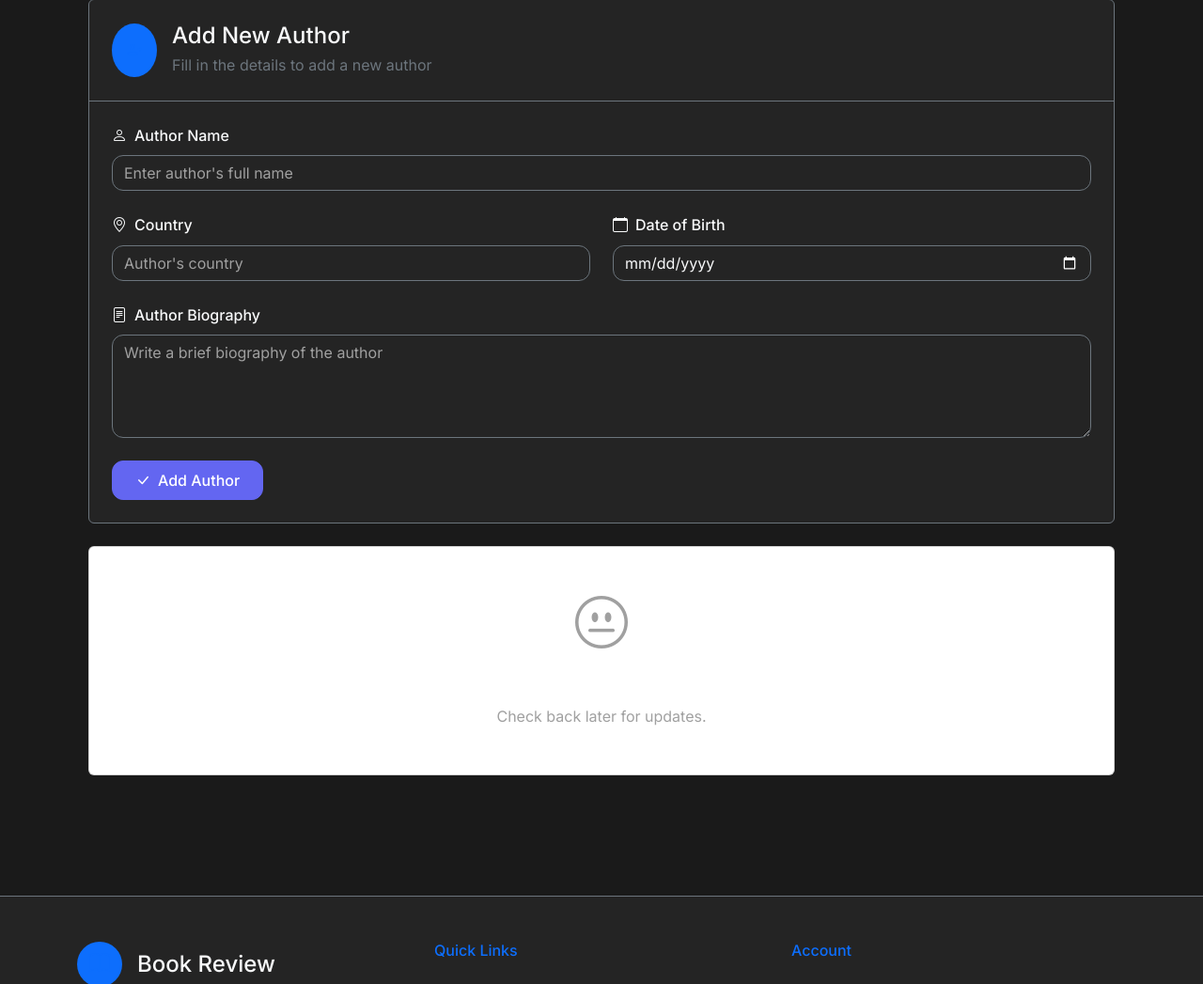
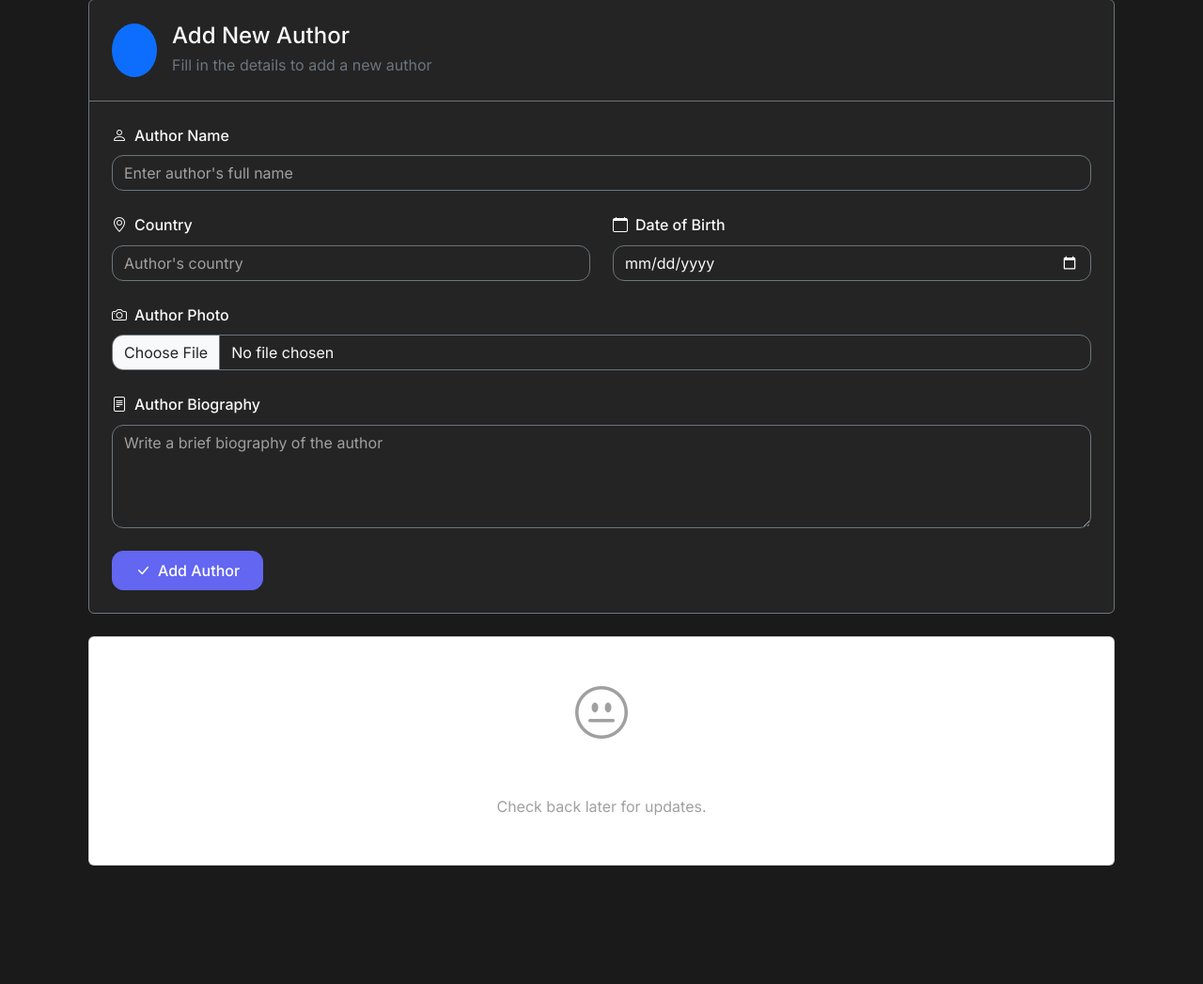
Before and after one commit to AlbertoZuiga/software-architecture-group-7, a Django app: page /authors/ in a window 1280 px wide, after a click on "Add New Author". Shown: the part 326-1373 px from the top of the page at 94% size. Run offline with Django 5.2, Linux system fonts and the light colour scheme; the visitor is signed in with stand-in values (Sample User, id 1); data that the repository does not hold is empty.

Commit message:
style: add photo field to Author model and cover_image field to Book model; update templates and forms to support image uploads

```diff
--- a/apps/authors/models.py
+++ b/apps/authors/models.py
@@ -6,6 +6,7 @@ class Author(models.Model):
     country = models.CharField(max_length=100)
     date_of_birth = models.DateField(null=True, blank=True)
     description = models.TextField(blank=True, null=True)
+    photo = models.ImageField(upload_to='authors/', null=True, blank=True, help_text="Foto del autor")
 
     class Meta:
         ordering = ["name"]
--- a/apps/authors/templates/authors/authors_index.html
+++ b/apps/authors/templates/authors/authors_index.html
@@ -49,9 +49,13 @@
                 <div class="card h-100 hover-card bg-dark border-secondary">
                     <div class="card-body">
                         <div class="d-flex align-items-center mb-3">
-                            <div class="rounded-circle bg-primary bg-opacity-15 p-3 me-3">
-                                <i class="bi bi-person text-primary"></i>
-                            </div>
+                            {% if author.photo %}
+                                <img src="{{ author.photo.url }}" alt="{{ author.name }}" class="rounded-circle me-3" style="width: 60px; height: 60px; object-fit: cover;">
+                            {% else %}
+                                <div class="rounded-circle bg-primary bg-opacity-15 p-3 me-3">
+                                    <i class="bi bi-person text-primary"></i>
+                                </div>
+                            {% endif %}
                             <div>
                                 <h3 class="h5 mb-1 text-light">{{ author.name }}</h3>
                                 <p class="text-secondary small mb-0">{{ author.country }}</p>
--- a/apps/authors/templates/authors/authors_update.html
+++ b/apps/authors/templates/authors/authors_update.html
@@ -31,7 +31,7 @@
 
                 <div class="card-body p-4">
                     {% url 'authors:update' author.id as update_url %}
-                    {% include "partials/_authors_form.html" with form_action=update_url submit_label="Save Changes" initial_name=author.name initial_country=author.country initial_date_of_birth=author.date_of_birth|date:'Y-m-d' initial_description=author.description %}
+                    {% include "partials/_authors_form.html" with form_action=update_url submit_label="Save Changes" initial_name=author.name initial_country=author.country initial_date_of_birth=author.date_of_birth|date:'Y-m-d' initial_description=author.description initial_photo=author.photo %}
                 </div>
             </div>
         </div>
--- a/apps/authors/templates/partials/_authors_form.html
+++ b/apps/authors/templates/partials/_authors_form.html
@@ -1,4 +1,4 @@
-<form method="post" action="{{ form_action }}">
+<form method="post" action="{{ form_action }}" enctype="multipart/form-data">
     {% csrf_token %}
 
     <div class="row g-4">
@@ -58,6 +58,28 @@
                 >
                 {% if errors.date_of_birth %}
                     <div class="invalid-feedback">{{ errors.date_of_birth }}</div>
+                {% endif %}
+            </div>
+        </div>
+
+        <!-- Photo Field -->
+        <div class="col-12">
+            <div class="form-group">
+                <label for="photo" class="form-label text-light">
+                    <i class="bi bi-camera me-2"></i>Author Photo
+                </label>
+                <input
+                    id="photo"
+                    type="file"
+                    name="photo"
+                    class="form-control bg-dark border-secondary text-light"
+                    accept="image/*"
+                >
+                {% if initial_photo %}
+                    <div class="mt-2">
+                        <small class="text-muted">Current photo:</small>
+                        <img src="{{ initial_photo.url }}" alt="Current author photo" class="img-thumbnail" style="max-width: 100px; max-height: 100px;">
+                    </div>
                 {% endif %}
             </div>
         </div>
--- a/apps/authors/views.py
+++ b/apps/authors/views.py
@@ -53,6 +53,7 @@ def authors_create(request):
         country = request.POST.get("country", "").strip()
         date_of_birth_raw = request.POST.get("date_of_birth", "").strip()
         description = request.POST.get("description", "").strip()
+        photo = request.FILES.get("photo")
 
         form_values["name"] = name
         form_values["country"] = country
@@ -74,9 +75,16 @@ def authors_create(request):
                 errors["date_of_birth"] = "Invalid date format (YYYY-MM-DD)"
 
         if not errors:
-            Author.objects.create(
-                name=name, country=country, date_of_birth=dob, description=description
-            )
+            author_data = {
+                'name': name,
+                'country': country,
+                'date_of_birth': dob,
+                'description': description
+            }
+            if photo:
+                author_data['photo'] = photo
+
+            Author.objects.create(**author_data)
             return redirect("authors:index")
 
     author_list = Author.objects.all()
@@ -102,6 +110,7 @@ def authors_update(request, author_id):
         country = request.POST.get("country", "").strip()
         date_of_birth_raw = request.POST.get("date_of_birth", "").strip()
         description = request.POST.get("description", "").strip()
+        photo = request.FILES.get("photo")
 
         form_values["name"] = name
         form_values["country"] = country
@@ -127,7 +136,9 @@ def authors_update(request, author_id):
             author.country = country
             author.date_of_birth = dob
             author.description = description
-            author.save(update_fields=["name", "country", "date_of_birth", "description"])
+            if photo:
+                author.photo = photo
+            author.save()
             return redirect("authors:index")
 
     return render(
--- a/apps/books/models.py
+++ b/apps/books/models.py
@@ -8,6 +8,7 @@ class Book(models.Model):
     name = models.CharField(max_length=255)
     summary = models.TextField(max_length=2000)
     published_at = models.DateField()
+    cover_image = models.ImageField(upload_to='books/', null=True, blank=True, help_text="Imagen de portada del libro")
 
     total_sales = models.PositiveIntegerField(default=0)
 
--- a/apps/books/templates/books/books_index.html
+++ b/apps/books/templates/books/books_index.html
@@ -61,6 +61,9 @@
         {% for book in books %}
             <div class="col">
                 <div class="card h-100 bg-dark border-secondary hover-card">
+                    {% if book.cover_image %}
+                        <img src="{{ book.cover_image.url }}" alt="{{ book.name }} cover" class="card-img-top" style="height: 200px; object-fit: cover;">
+                    {% endif %}
                     <div class="card-body">
                         <h5 class="card-title text-truncate mb-2 text-light fw-bold">{{ book.name }}</h5>
                         <p class="text-secondary small mb-2">
--- a/apps/books/templates/books/books_update.html
+++ b/apps/books/templates/books/books_update.html
@@ -31,7 +31,7 @@
 
                 <div class="card-body p-4">
                     {% url 'books:update' book.id as update_url %}
-                    {% include "partials/_books_form.html" with form_action=update_url submit_label="Save Changes" initial_name=book.name initial_summary=book.summary initial_published_at=book.published_at initial_author=book.author %}
+                    {% include "partials/_books_form.html" with form_action=update_url submit_label="Save Changes" initial_name=book.name initial_summary=book.summary initial_published_at=book.published_at initial_author=book.author initial_cover_image=book.cover_image %}
                 </div>
             </div>
         </div>
--- a/book_review_web/settings.py
+++ b/book_review_web/settings.py
@@ -130,6 +130,10 @@ STATICFILES_DIRS = [
     os.path.join(BASE_DIR, "static"),  # Ensure this points to your static directory
 ]
 
+# Media files configuration
+MEDIA_URL = '/media/'
+MEDIA_ROOT = os.path.join(BASE_DIR, 'media')
+
 # Default primary key field type
 # https://docs.djangoproject.com/en/5.2/ref/settings/#default-auto-field
 
--- a/book_review_web/urls.py
+++ b/book_review_web/urls.py
@@ -15,6 +15,8 @@ Including another URLconf
     2. Add a URL to urlpatterns:  path('blog/', include('blog.urls'))
 """
 
+from django.conf import settings
+from django.conf.urls.static import static
 from django.contrib import admin
 from django.contrib.auth import views as auth_views
 from django.urls import include, path
@@ -40,3 +42,7 @@ urlpatterns = [
     path("book/<int:book_id>/sales/", include("apps.sales.urls")),
     path("stats/", include("apps.stats.urls")),
 ]
+
+# Serve media files during development
+if settings.DEBUG:
+    urlpatterns += static(settings.MEDIA_URL, document_root=settings.MEDIA_ROOT)
--- a/requirements.txt
+++ b/requirements.txt
@@ -3,3 +3,4 @@ psycopg2-binary>=2.9
 dj-database-url>=2.1
 django-redis>=5.4.0
 redis>=5.0.1
+Pillow>=10.0.0
```
Also changed, not shown: apps/authors/templates/authors/authors_show.html (+7 -3 lines), apps/books/templates/books/books_show.html (+11 -0 lines), apps/books/templates/partials/_books_form.html (+21 -1 lines), apps/books/views.py (+14 -3 lines), apps/authors/migrations/0003_author_photo.py (added), apps/books/migrations/0003_book_cover_image.py (added).
